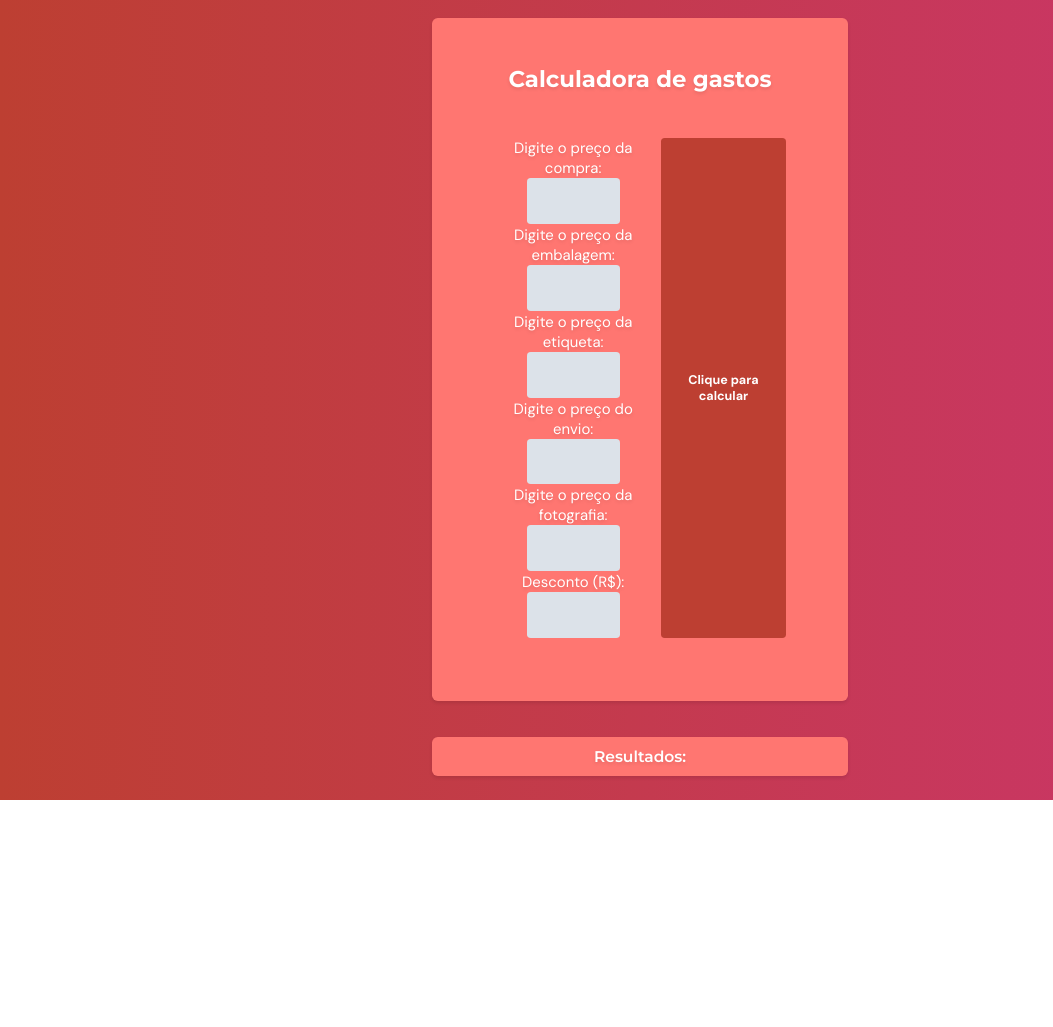
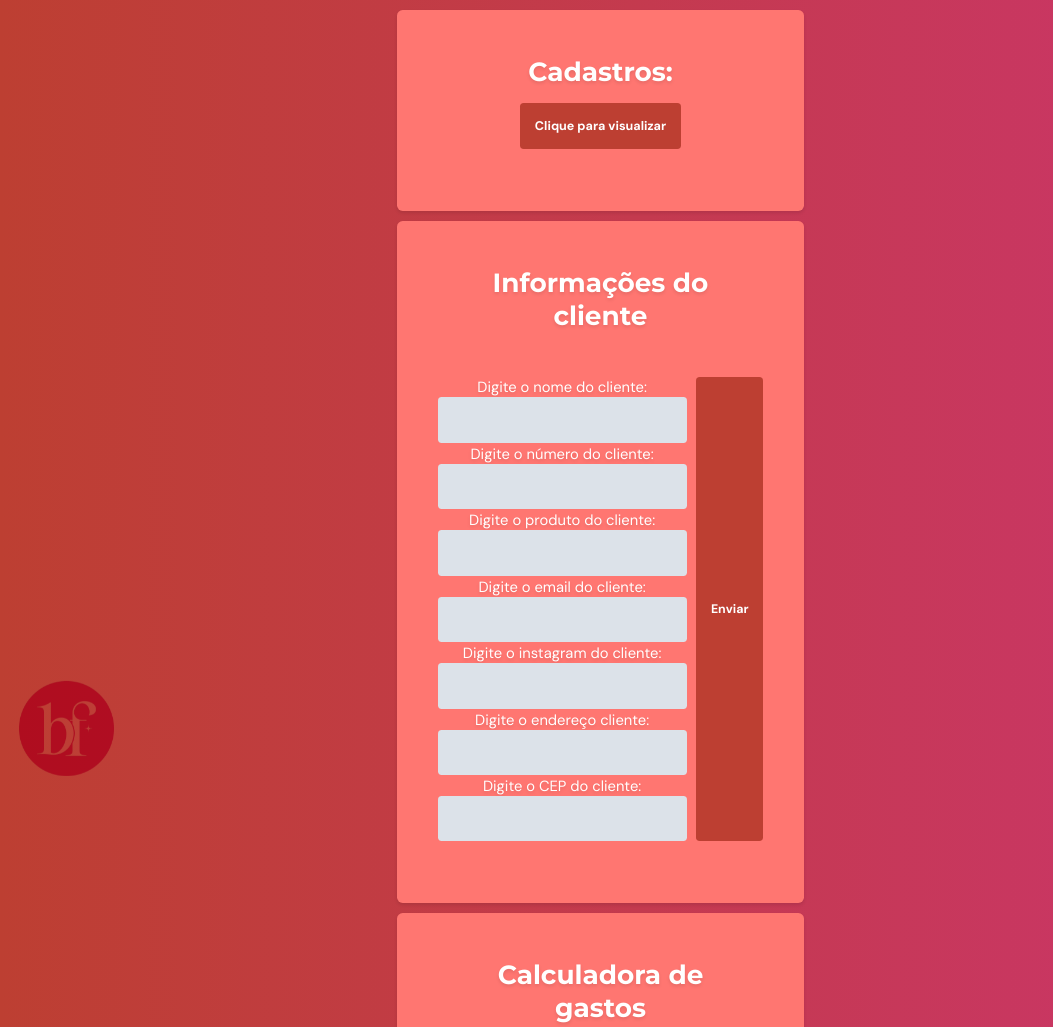
Before and after one commit to loren175/Projeto-andre, a plain HTML site: page index.html in a window 1280 px wide. Shown: the top 1027 px of the page, without its empty margins (0-1053 px from the left). Before the commit the page ends 800 px from the top, so only its background shows below. Drawn offline with Linux system fonts and the light colour scheme.

Commit message:
add features

```diff
--- a/index.html
+++ b/index.html
@@ -18,8 +18,55 @@
   </head>
   <body>
     <main>
-      <div>
-        <h1>Calculadora de gastos</h1>
+      <div class="logo">
+        <img
+          src="./assets/logo2.jpeg"
+          alt="Circulo rosa com as letras bf escritas em branco ao centro"
+        />
+      </div>
+
+      <div class="screen2 hide">
+        <div class="container">
+          <div  id="clients">
+            <h2>Histórico:</h2>
+            <p id="p3">Os clientes cadastrados irão aparecer aqui.</p>
+            <button id="btnBack">Clique para retornar</button>
+
+          </div>
+        </div>
+      </div>
+      <div class="screen1">
+        <div class="container">
+          <h1>Cadastros:</h1>
+          <button id="btnChange">Clique para visualizar</button>
+        </div>
+
+        <div class="container">
+          <h2>Informações do cliente</h2>
+          <form action="">
+            <div class="infos">
+              <p>Digite o nome do cliente:</p>
+              <input id="info1" type="text" />
+              <p>Digite o número do cliente:</p>
+              <input id="info2" type="tel" />
+              <p>Digite o produto do cliente:</p>
+              <input id="info3" type="text" />
+              <p>Digite o email do cliente:</p>
+              <input id="info4" type="email" />
+              <p>Digite o instagram do cliente:</p>
+              <input id="info5" type="text" />
+              <p>Digite o endereço cliente:</p>
+              <input id="info6" type="text" />
+              <p>Digite o CEP do cliente:</p>
+              <input id="info7" type="number" />
+            </div>
+
+            <button id="send">Enviar</button>
+          </form>
+        </div>
+
+        <div class="container">
+          <h2>Calculadora de gastos</h2>
           <form action="">
             <div class="prices">
               <p>Digite o preço da compra:</p>
@@ -39,12 +86,13 @@
             <button id="calculate">Clique para calcular</button>
           </form>
         </div>
-    </main>
         <footer class="results">
           Resultados:
           <p></p>
           <p id="p2"></p>
         </footer>
+      </div>
+    </main>
 
     <script src="script.js"></script>
   </body>
--- a/script.js
+++ b/script.js
@@ -1,3 +1,8 @@
+const screen1 = document.querySelector(".screen1")
+const screen2 = document.querySelector(".screen2")
+const btnChange = document.querySelector("#btnChange")
+const btnBack = document.querySelector("#btnBack")
+
 const inputNumber1 = document.querySelector("#price1")
 const inputNumber2 = document.querySelector("#price2")
 const inputNumber3 = document.querySelector("#price3")
@@ -5,8 +10,43 @@ const inputNumber4 = document.querySelector("#price4")
 const inputNumber5 = document.querySelector("#price5")
 const inputNumber6 = document.querySelector("#discount")
 
+const inputInfo1 = document.querySelector("#info1")
+const inputInfo2 = document.querySelector("#info2")
+const inputInfo3 = document.querySelector("#info3")
+const inputInfo4 = document.querySelector("#info4")
+const inputInfo5 = document.querySelector("#info5")
+const inputInfo6 = document.querySelector("#info6")
+const inputInfo7 = document.querySelector("#info7")
+
+const infos = [
+  {
+    name: inputInfo1.value,
+    number: inputInfo2.value,
+    product: inputInfo3.value,
+    email: inputInfo4.value,
+    instagram: inputInfo5.value,
+    adress: inputInfo6.value,
+    zipcode: inputInfo7.value,
+  },
+]
+
 const calculate = document.querySelector("#calculate")
 const results = document.querySelector(".results")
+const clients = document.querySelector("#clients")
+const send = document.querySelector("#send")
+
+function toggleScreen() {
+  screen1.classList.toggle("hide")
+  screen2.classList.toggle("hide")
+}
+
+function handleChangeClick() {
+  toggleScreen()
+}
+
+function handleBackClick() {
+  toggleScreen()
+}
 
 function calculator(event) {
   event.preventDefault()
@@ -33,4 +73,21 @@ function calculator(event) {
   }
 }
 
+function signUp(event) {
+  event.preventDefault()
+
+  screen2.querySelector("#p3").innerText = `Nome: ${infos.name}
+  \n Número: ${infos.number}
+  \n Produto: ${infos.product}
+  \n Email: ${infos.email}
+  \n Instagram: ${infos.instagram}
+  \n Endereço: ${infos.adress}
+  \n CEP: ${infos.zipcode}`
+
+  /* necessário criar memória da página e if para não aparecer dados incompletos*/
+}
+
 calculate.addEventListener("click", calculator)
+btnChange.addEventListener("click", handleChangeClick)
+btnBack.addEventListener("click", handleBackClick)
+send.addEventListener("click", signUp)
--- a/style.css
+++ b/style.css
@@ -7,6 +7,17 @@
 
 :root {
   font-size: 62.5%;
+}
+
+.logo {
+  position: fixed;
+  left: 2rem;
+  bottom: 2rem;
+  mix-blend-mode: multiply;
+}
+
+.logo img {
+  width: 10rem;
 }
 
 body {
@@ -25,7 +36,7 @@ input {
   font-family: "DM Sans", sans-serif;
 }
 
-main {
+.container {
   background: #ff7671;
   box-shadow: 0 0.2rem 0.4rem rgba(0, 0, 0, 0.1);
   border-radius: 0.6rem;
@@ -36,9 +47,14 @@ main {
   text-align: center;
 }
 
-h1 {
+.hide {
+  display: none;
+}
+
+h1,
+h2 {
   font-family: "Montserrat", sans-serif;
-  font-size: 2.4rem;
+  font-size: 2.8rem;
   margin-bottom: 1.6rem;
   color: white;
   text-shadow: 0 0.2rem 0.4rem rgba(0, 0, 0, 0.1);
@@ -50,7 +66,8 @@ form {
   justify-content: center;
 }
 
-.prices {
+.prices,
+.infos {
   color: white;
   text-shadow: 0 0.2rem 0.4rem rgba(0, 0, 0, 0.1);
   margin-right: 1rem;
@@ -66,6 +83,12 @@ button {
 input {
   background-color: #dce2e9;
   width: 10rem;
+  border-radius: 0.4rem;
+}
+
+.infos input {
+  background-color: #dce2e9;
+  width: 27rem;
   border-radius: 0.4rem;
 }
 
@@ -98,5 +121,13 @@ button:hover {
 }
 
 #p2 {
-  color: #9ddb50
+  color: #9ddb50;
 }
+
+/* screen2 */
+
+#p3 {
+  color: white;
+  text-shadow: 0 0.2rem 0.4rem rgba(0, 0, 0, 0.1);
+  margin: 2rem;
+}
```
Also changed, not shown: assets/logo.png (added), assets/logo1.png (added), assets/logo2.jpeg (added). Lines whose indentation alone changed are shown as unchanged.
